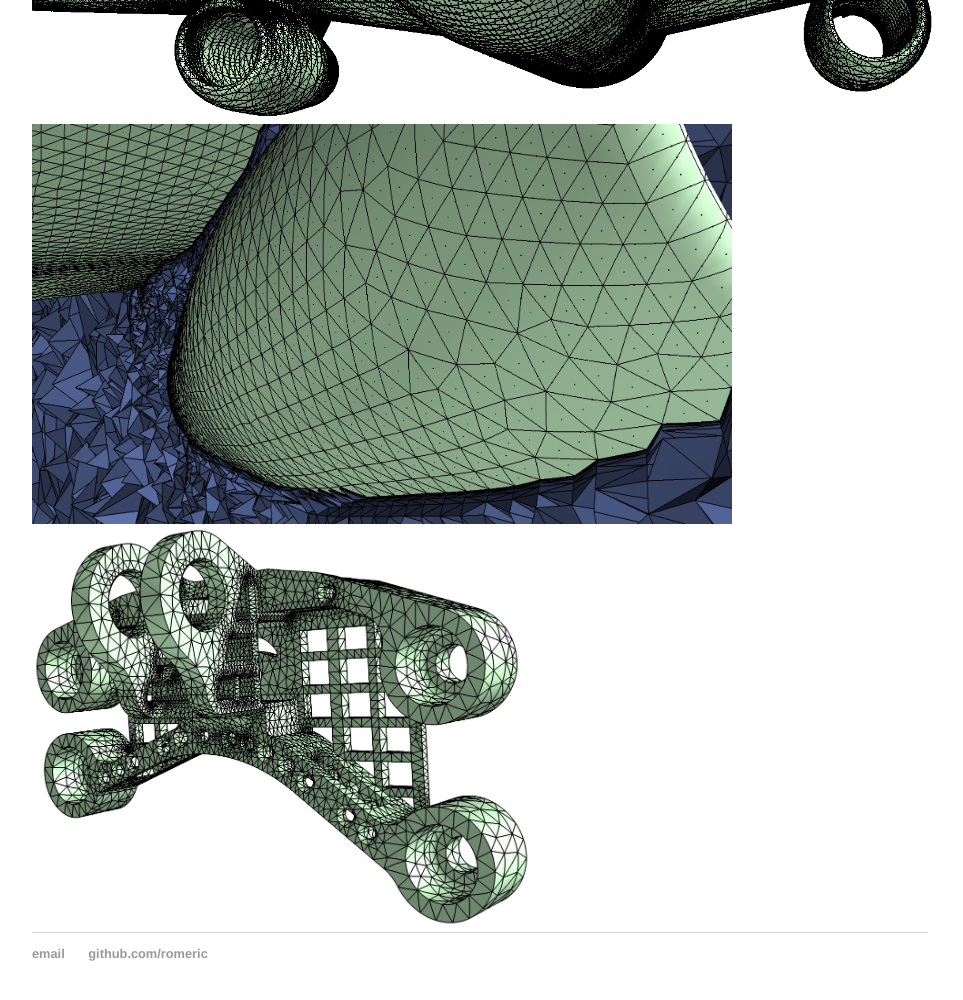
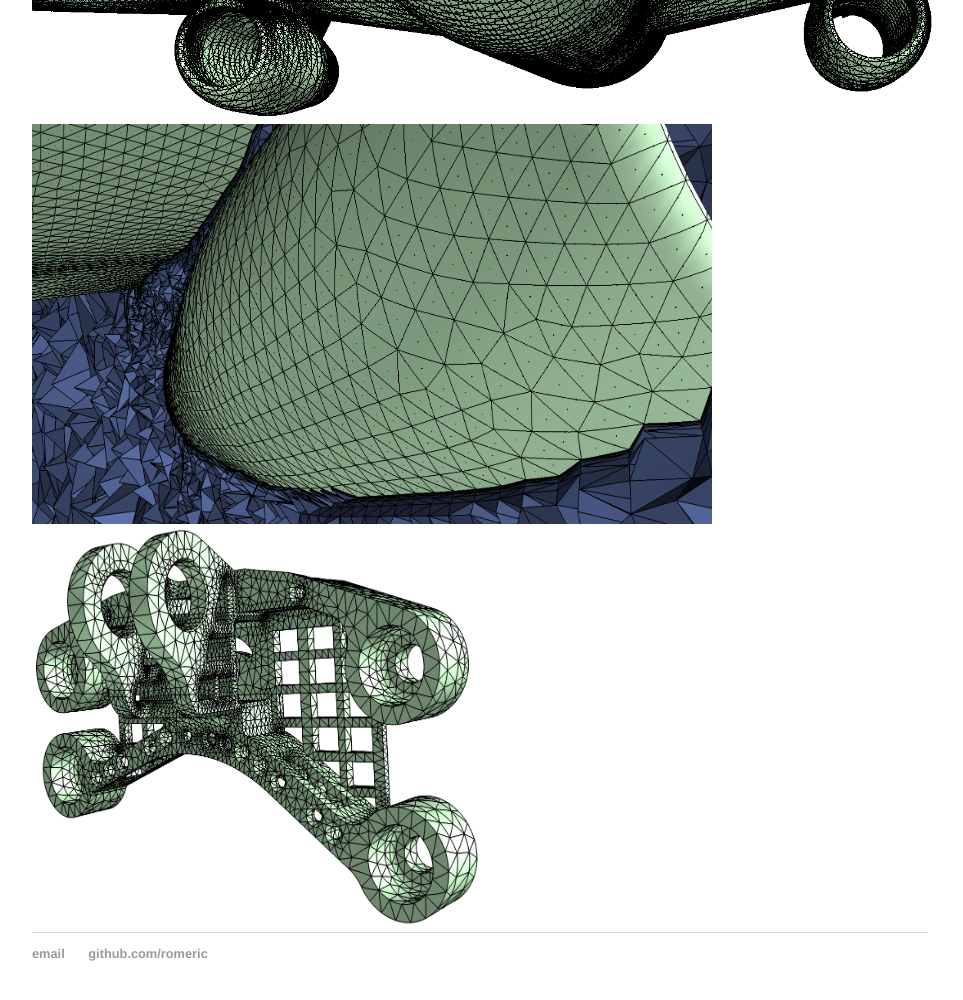
Before and after one commit to romeric/romeric.github.io, a plain HTML site: page research.html in a window 1280 px wide. Shown: the part 520-1520 px from the top of the page, without its empty margins (160-1123 px from the left). Drawn offline with Linux system fonts and the light colour scheme.

Commit message:
research tab

```diff
--- a/research.html
+++ b/research.html
@@ -20,8 +20,8 @@
                 <h2>High Order Cuvilinear Mesh Generation:</h2>
                 <p>A solid mechanics analogy for generating structured and unstructured meshes for high order finite elements</p>
                 <img src="/images/mesh_generation/F6Iso_2.png" alt="F6IsotropicMesh" style="width:1100px;height:400px;">
-                <img src="/images/mesh_generation/f6BL_2.png" alt="F6AnisotropicMesh" style="width:700px;height:400px;">
-                <img src="/images/mesh_generation/Mech3D_1.png" alt="MechanicalComponent3D" style="width:500px;height:400px;">
+                <img src="/images/mesh_generation/f6BL_2.png" alt="F6AnisotropicMesh" style="width:680px;height:400px;">
+                <img src="/images/mesh_generation/Mech3D_1.png" alt="MechanicalComponent3D" style="width:450px;height:400px;">
             </div><!-- /.blurb -->
         </div><!-- /.container -->
         <footer>
```
